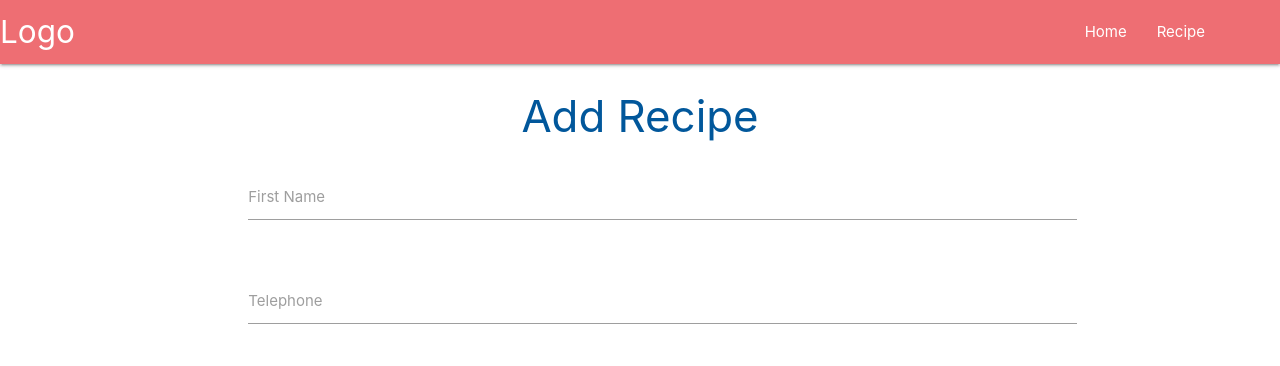
After one commit to Code-Institute-Submissions/milestoneproject3-8, a Flask app: page /add_task in a window 1280 px wide. The commit adds this page. Shown: the top 366 px of the page. Run offline with Flask 2, Linux system fonts and the light colour scheme; some libraries are stand-ins or nearby versions.

Commit message:
Added new task

```diff
--- a/app.py
+++ b/app.py
@@ -24,6 +24,10 @@ def get_tasks():
     return render_template("tasks.html", tasks=tasks)
 
 
+@app.route("/add_task")
+def add_task():
+    return render_template("add_task.html")
+
 
 if __name__ == "__main__":
     app.run(host=os.environ.get("IP"),
--- /dev/null
+++ b/templates/add_task.html
@@ -0,0 +1,27 @@
+{% extends "base.html" %}
+{% block content %}
+
+
+    <h3 class="light-blue-text text-darken-4 center-align">Add Recipe</h3>
+
+    <div class="row">
+        <form class="col s12">
+            <div class="row">
+                <div class="input-field col s12">
+                    <i class="material-icons prefix"></i>
+                    <input id="icon_prefix" type="text" class="validate">
+                    <label for="icon_prefix">First Name</label>
+                </div>
+            </div>
+            <div class="row">
+                <div class="input-field col s12">
+                    <i class="material-icons prefix"></i>
+                    <input id="icon_telephone" type="tel" class="validate">
+                    <label for="icon_telephone">Telephone</label>
+                </div>
+            </div>
+        </form>
+    </div>
+
+
+{% endblock %}
--- a/templates/base.html
+++ b/templates/base.html
@@ -19,20 +19,20 @@
                 <a href="{{url_for('get_tasks')}}" class="brand-logo">Logo</a>
                 <a href="#" data-target="mobile-demo" class="sidenav-trigger"><i class="material-icons">menu</i></a>
                 <ul class="right hide-on-med-and-down">
-                    <li><a href="{{url_for('get_tasks')}}">Sass</a></li>
-                    <li><a href="#">Components</a></li>
-                    <li><a href="#">Javascript</a></li>
-                    <li><a href="#">Mobile</a></li>
+                    <li><a href="{{url_for('get_tasks')}}">Home</a></li>
+                    <li><a href="{{url_for('add_task')}}">Recipe</a></li>
+                    <li><a href="#"></a></li>
+                    <li><a href="#"></a></li>
                 </ul>
             </div>
         </nav>
 
-        <ul class="sidenav" id="mobile-demo">
+        <!--<ul class="sidenav" id="mobile-demo">
             <li><a href="sass.html">Sass</a></li>
             <li><a href="badges.html">Components</a></li>
             <li><a href="collapsible.html">Javascript</a></li>
             <li><a href="mobile.html">Mobile</a></li>
-        </ul>
+        </ul>-->
 
 
 
```
